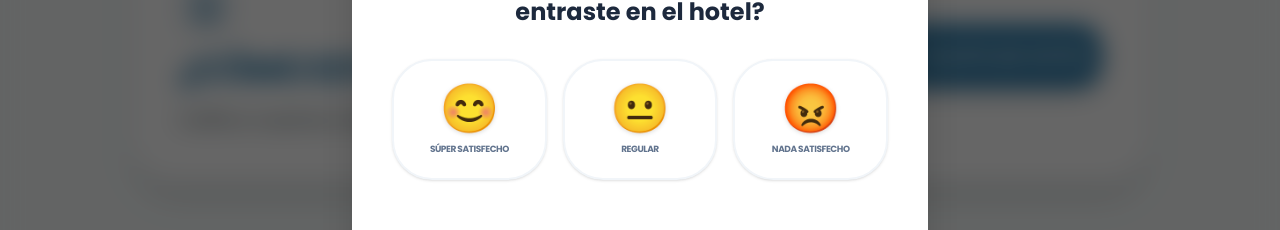
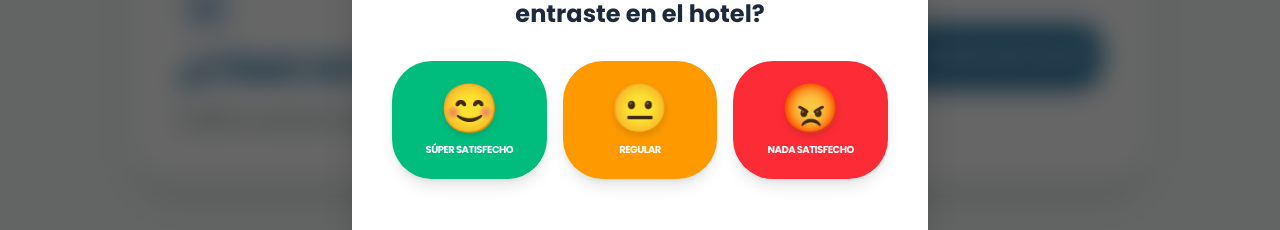
Before and after one commit to hotelrodaderorelax/Votacion, a Next.js app: page / in a window 1280 px wide. Both pictures are taken after a click on the button "CALIFICAR HOTEL". Shown: the part 3049-3279 px from the top of the page. Built offline with nearby package versions, Linux system fonts and the light colour scheme.

Commit message:
Update interactive-islands.tsx

```diff
--- a/components/interactive-islands.tsx
+++ b/components/interactive-islands.tsx
@@ -208,32 +208,28 @@ export function InteractiveIslands() {
                       />
                     ) : (
                       <div className="flex justify-center gap-4">
-                      {ratingOptions.map((option) => {
-  const isSelected = ratings[currentStep] === option.value;
-  return (
+                      {ratingOptions.map((option) => (
   <motion.button
     key={option.value}
-      whileHover={{ y: -5 }}
+    whileHover={{ y: -10, scale: 1.02 }} // Un poco más de elevación al pasar el mouse
     whileTap={{ scale: 0.95 }}
     onClick={(e) => handleRating(e, option.value)}
     className={cn(
-        "flex-1 flex flex-col items-center gap-3 p-6 rounded-[2.5rem] border-2 transition-all duration-300 shadow-sm",
-        // CAMBIO AQUÍ: Si está seleccionado, usa su color. Si no, fondo transparente/blanco.
-        isSelected
-          ? `${option.color} text-white border-transparent ring-4 ring-offset-2 ${option.ringColor} scale-105 shadow-lg`
-          : "bg-white border-slate-100 text-slate-400 hover:bg-slate-50"
+      "flex-1 flex flex-col items-center gap-3 p-6 rounded-[2.5rem] border-none transition-all duration-300 shadow-lg",
+      option.color, // El color (verde, naranja o rojo) ahora es fijo
+      "text-white"  // El texto siempre será blanco para resaltar sobre el fondo
     )}
   >
-      <span className="text-5xl filter drop-shadow-sm">{option.emoji}</span>
-      <span className={cn(
-        "text-[9px] font-black uppercase tracking-tighter transition-colors text-center leading-none",
-        isSelected ? "text-white" : "text-slate-500"
-      )}>
+    {/* Emoji con un ligero relieve para que resalte */}
+    <span className="text-5xl filter drop-shadow-md transform transition-transform group-hover:scale-110">
+      {option.emoji}
+    </span>
+
+    <span className="text-[10px] font-black uppercase tracking-tighter text-center leading-none">
       {option.label}
     </span>
   </motion.button>
-  );
-})}
+))}
                       </div>
                     )}
                   </motion.div>
```
Lines whose indentation alone changed are shown as unchanged.
